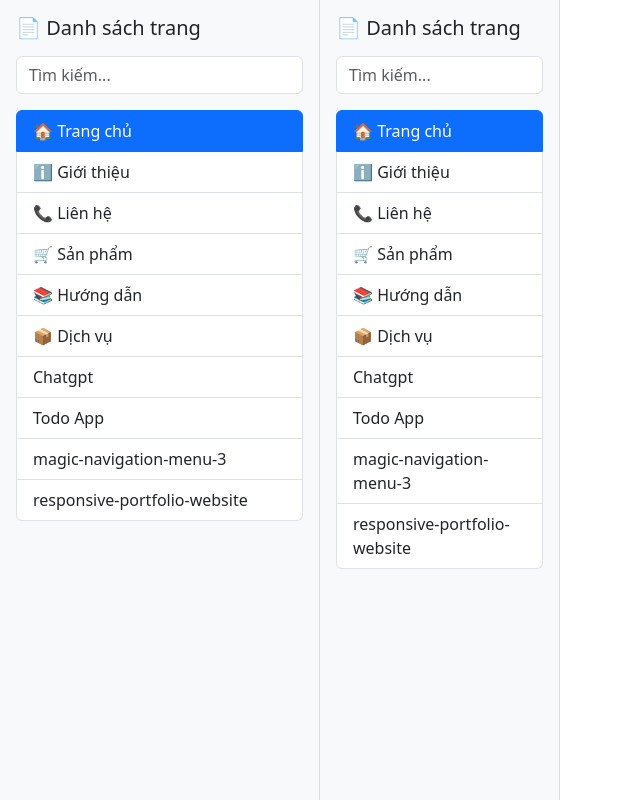
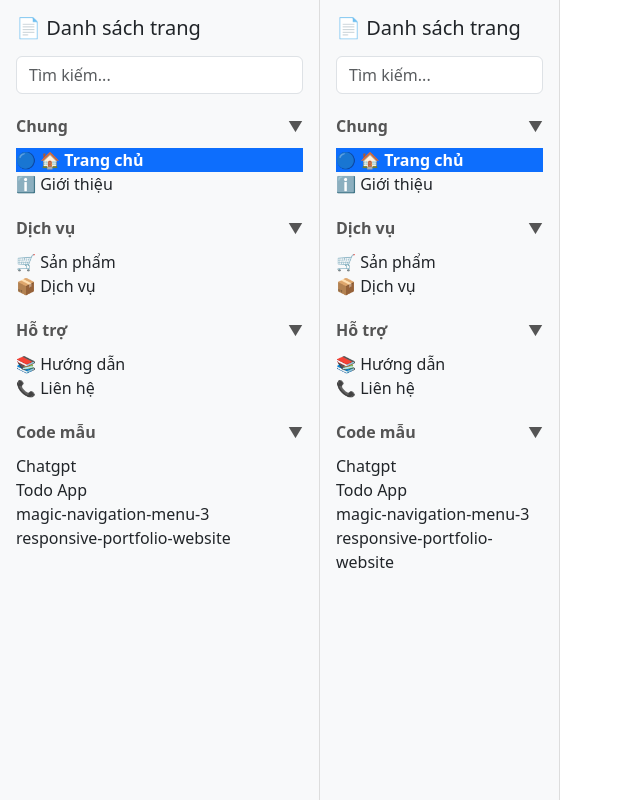
Before and after one commit to nguyenquy0710/html-template, a plain HTML site: page index.html in a window 1280 px wide. Shown: the whole page, without its empty margins (0-640 px from the left). Drawn offline with nearby package versions, Linux system fonts and the light colour scheme.

Commit message:
update menu

```diff
--- a/index.html
+++ b/index.html
@@ -3,7 +3,7 @@
 
   <head>
     <meta charset="UTF-8">
-    <title>Danh sách URL với iframe và tìm kiếm</title>
+    <title>Danh sách URL theo nhóm</title>
     <meta name="viewport" content="width=device-width, initial-scale=1">
     <link href="https://cdn.jsdelivr.net/npm/bootstrap@5.3.3/dist/css/bootstrap.min.css" rel="stylesheet">
     <style>
@@ -24,59 +24,151 @@
         overflow-y: auto;
         border-right: 1px solid #ddd;
       }
+
+      .group-title {
+        font-weight: bold;
+        margin-top: 20px;
+        margin-bottom: 10px;
+        cursor: pointer;
+        color: #555;
+        font-size: 1rem;
+        display: flex;
+        align-items: center;
+        user-select: none;
+      }
+
+      .group-title .arrow {
+        margin-left: auto;
+        transition: transform 0.3s ease;
+        font-size: 0.9rem;
+      }
+
+      .group-title.expanded .arrow {
+        transform: rotate(180deg);
+      }
+
+      .list-group-item.active {
+        font-weight: bold;
+        background-color: #0d6efd;
+        color: white;
+      }
+
+      /* Animation collapse */
+      .collapse-container {
+        overflow: hidden;
+        transition: max-height 0.4s ease;
+        max-height: 1000px;
+        /* open state */
+      }
+
+      .collapse-container.collapsing {
+        max-height: 0;
+      }
     </style>
   </head>
 
   <body>
     <div class="container-fluid h-100">
       <div class="row h-100">
-        <!-- Cột trái: Tìm kiếm + danh sách link -->
+        <!-- Sidebar -->
         <div class="col-md-3 sidebar p-3 bg-light">
           <h5 class="mb-3">📄 Danh sách trang</h5>
           <input type="text" id="search" class="form-control mb-3" placeholder="Tìm kiếm...">
-          <ul class="list-group" id="url-list"></ul>
+          <div id="url-list"></div>
         </div>
 
-        <!-- Cột phải: iframe hiển thị nội dung -->
+        <!-- Main content -->
         <div class="col-md-9 p-0">
           <iframe id="content-frame" src=""></iframe>
         </div>
       </div>
     </div>
 
-    <!-- Import danh sách URL -->
+    <!-- Import urls -->
     <script src="urls.js"></script>
 
-    <!-- Script xử lý chính -->
+    <!-- Script -->
     <script>
-      const ul = document.getElementById('url-list');
+      const urlList = document.getElementById('url-list');
       const iframe = document.getElementById('content-frame');
       const searchInput = document.getElementById('search');
 
-      let listItems = [];
+      let allLinkElements = [];
 
       function renderList(filter = '') {
-        ul.innerHTML = '';
-        listItems = [];
+        urlList.innerHTML = '';
+        allLinkElements = [];
 
-        urls.forEach(url => {
-          if (url.name.toLowerCase().includes(filter.toLowerCase())) {
-            const li = document.createElement('li');
-            li.className = 'list-group-item list-group-item-action';
-            li.style.cursor = 'pointer';
-            li.textContent = url.name;
+        urls.forEach((group, groupIndex) => {
+          const filteredLinks = group.links.filter(link =>
+            link.name.toLowerCase().includes(filter.toLowerCase())
+          );
 
-            li.addEventListener('click', () => {
-              iframe.src = url.path;
-              localStorage.setItem('lastOpenedUrl', url.path);
-              document.querySelectorAll('#url-list .list-group-item').forEach(item => {
-                item.classList.remove('active');
+          if (filteredLinks.length > 0) {
+            // Group container
+            const groupContainer = document.createElement('div');
+            groupContainer.classList.add('mb-3');
+
+            // Group title
+            const groupTitle = document.createElement('div');
+            groupTitle.className = 'group-title expanded';
+            groupTitle.innerHTML = `${group.group}<span class="arrow">▲</span>`;
+
+            // Links container
+            const linksContainer = document.createElement('div');
+            linksContainer.className = 'collapse-container';
+
+            filteredLinks.forEach(link => {
+              const linkItem = document.createElement('div');
+              linkItem.className = 'list-group-item list-group-item-action';
+              linkItem.style.cursor = 'pointer';
+              linkItem.textContent = link.name;
+
+              linkItem.addEventListener('click', () => {
+                iframe.src = link.path;
+                localStorage.setItem('lastOpenedUrl', link.path);
+                document.querySelectorAll('.list-group-item').forEach(el => {
+                  el.classList.remove('active');
+                  el.textContent = el.dataset.originalName;
+                });
+                linkItem.classList.add('active');
+                linkItem.textContent = `🔵 ${linkItem.dataset.originalName}`;
               });
-              li.classList.add('active');
+
+              linkItem.dataset.originalName = link.name;
+              linksContainer.appendChild(linkItem);
+              allLinkElements.push({ element: linkItem, path: link.path });
             });
 
-            ul.appendChild(li);
-            listItems.push({ li, url });
+            groupTitle.addEventListener('click', () => {
+              const expanded = groupTitle.classList.contains('expanded');
+
+              // Đóng tất cả nhóm khác trước
+              document.querySelectorAll('.group-title').forEach(title => {
+                title.classList.remove('expanded');
+                title.classList.add('collapsed');
+              });
+              document.querySelectorAll('.collapse-container').forEach(container => {
+                container.classList.add('collapsing');
+                container.style.maxHeight = '0';
+              });
+
+              if (!expanded) {
+                // Mở nhóm đang click
+                groupTitle.classList.add('expanded');
+                groupTitle.classList.remove('collapsed');
+
+                linksContainer.classList.remove('collapsing');
+                linksContainer.style.maxHeight = linksContainer.scrollHeight + 'px';
+                setTimeout(() => {
+                  linksContainer.style.maxHeight = '1000px';
+                }, 400);
+              }
+            });
+
+            groupContainer.appendChild(groupTitle);
+            groupContainer.appendChild(linksContainer);
+            urlList.appendChild(groupContainer);
           }
         });
       }
@@ -85,19 +177,23 @@
         renderList(e.target.value);
       });
 
-      // Khởi tạo danh sách
+      // Initial render
       renderList();
 
-      // Tải lại link đã mở lần trước
-      const lastOpened = localStorage.getItem('lastOpenedUrl');
-      const match = listItems.find(item => item.url.path === lastOpened);
-      if (match) {
-        iframe.src = match.url.path;
-        match.li.classList.add('active');
-      } else if (listItems.length > 0) {
-        iframe.src = listItems[0].url.path;
-        listItems[0].li.classList.add('active');
-      }
+      // Restore last opened URL
+      window.addEventListener('DOMContentLoaded', () => {
+        const lastOpened = localStorage.getItem('lastOpenedUrl');
+        const matched = allLinkElements.find(item => item.path === lastOpened);
+        if (matched) {
+          iframe.src = matched.path;
+          matched.element.classList.add('active');
+          matched.element.textContent = `🔵 ${matched.element.dataset.originalName}`;
+        } else if (allLinkElements.length > 0) {
+          iframe.src = allLinkElements[0].path;
+          allLinkElements[0].element.classList.add('active');
+          allLinkElements[0].element.textContent = `🔵 ${allLinkElements[0].element.dataset.originalName}`;
+        }
+      });
     </script>
   </body>
 
--- a/urls.js
+++ b/urls.js
@@ -1,13 +1,33 @@
 // urls.js
 const urls = [
+  {
+    group: "Chung",
+    links: [
       { name: "🏠 Trang chủ", path: "index.html" },
-  { name: "ℹ️ Giới thiệu", path: "about.html" },
-  { name: "📞 Liên hệ", path: "contact.html" },
+      { name: "ℹ️ Giới thiệu", path: "about.html" }
+    ]
+  },
+  {
+    group: "Dịch vụ",
+    links: [
       { name: "🛒 Sản phẩm", path: "products.html" },
+      { name: "📦 Dịch vụ", path: "services.html" }
+    ]
+  },
+  {
+    group: "Hỗ trợ",
+    links: [
       { name: "📚 Hướng dẫn", path: "guide.html" },
-  { name: "📦 Dịch vụ", path: "services.html" },
+      { name: "📞 Liên hệ", path: "contact.html" }
+    ]
+  },
+  {
+    group: "Code mẫu",
+    links: [
       { name: "Chatgpt", path: "chatgpt" },
       { name: "Todo App", path: "todo-app" },
       { name: "magic-navigation-menu-3", path: "magic-navigation-menu-3" },
       { name: "responsive-portfolio-website", path: "responsive-portfolio-website" },
+    ]
+  }
 ];
```
Lines whose indentation alone changed are shown as unchanged.
